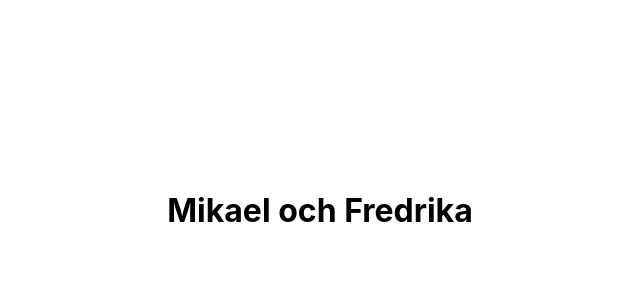
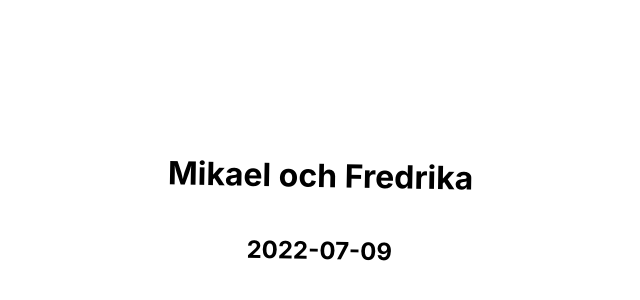
Before and after one commit to mlonn/mikaelochfredrika, a Next.js app: page / in a window 1280 px wide. Shown: the part 190-490 px from the top of the page, without its empty margins (320-960 px from the left). Built offline with nearby package versions, Linux system fonts and the light colour scheme.

Commit message:
add date

```diff
--- a/pages/index.js
+++ b/pages/index.js
@@ -1,12 +1,14 @@
 import Head from 'next/head';
 import React from 'react';
 import styled from 'styled-components';
+
 const Main = styled.main`
   display: grid;
   width: 100vw;
   height: 100vh;
   place-items: center;
   align-content: center;
+  transform: rotate(1deg);
 `;
 
 const Home = () => {
@@ -20,6 +22,7 @@ const Home = () => {
 
       <Main>
         <h1>Mikael och Fredrika</h1>
+        <h2>2022-07-09</h2>
       </Main>
     </div>
   );
```
